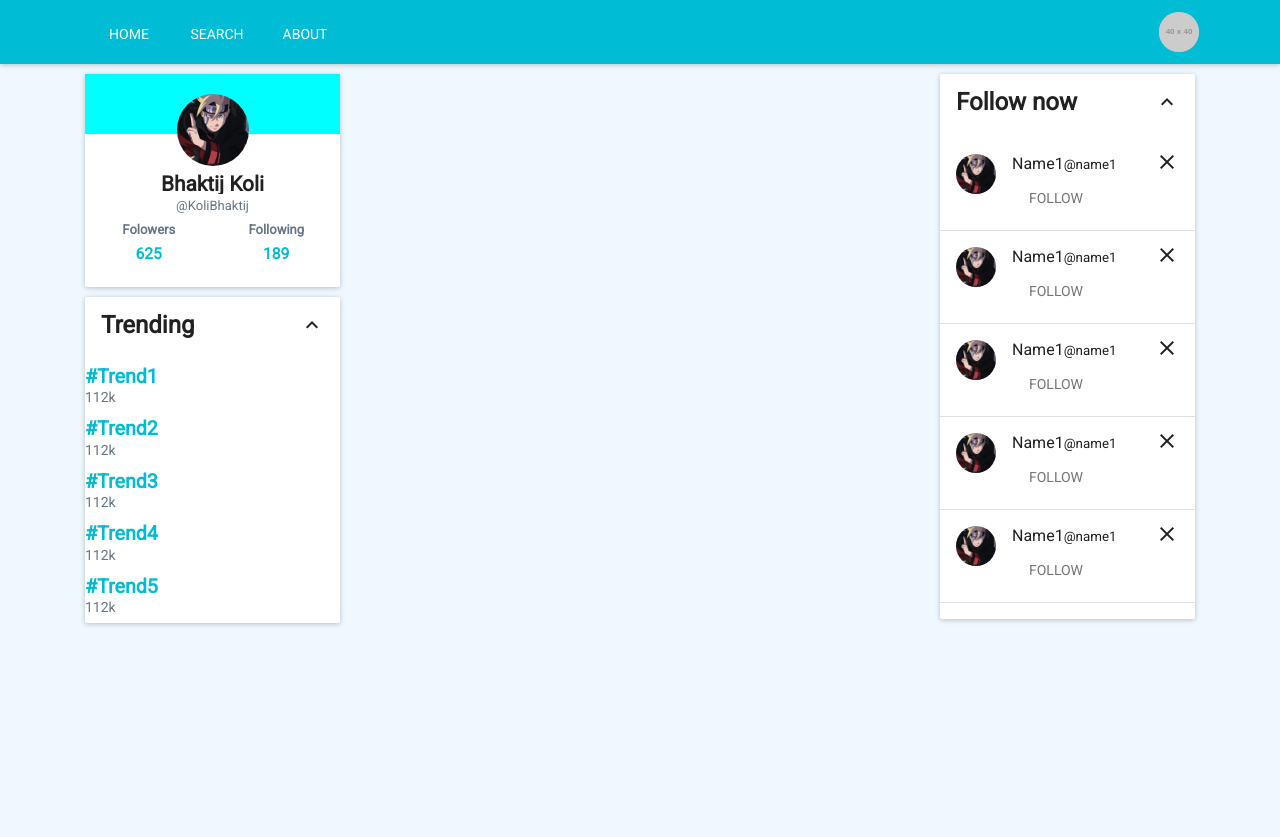
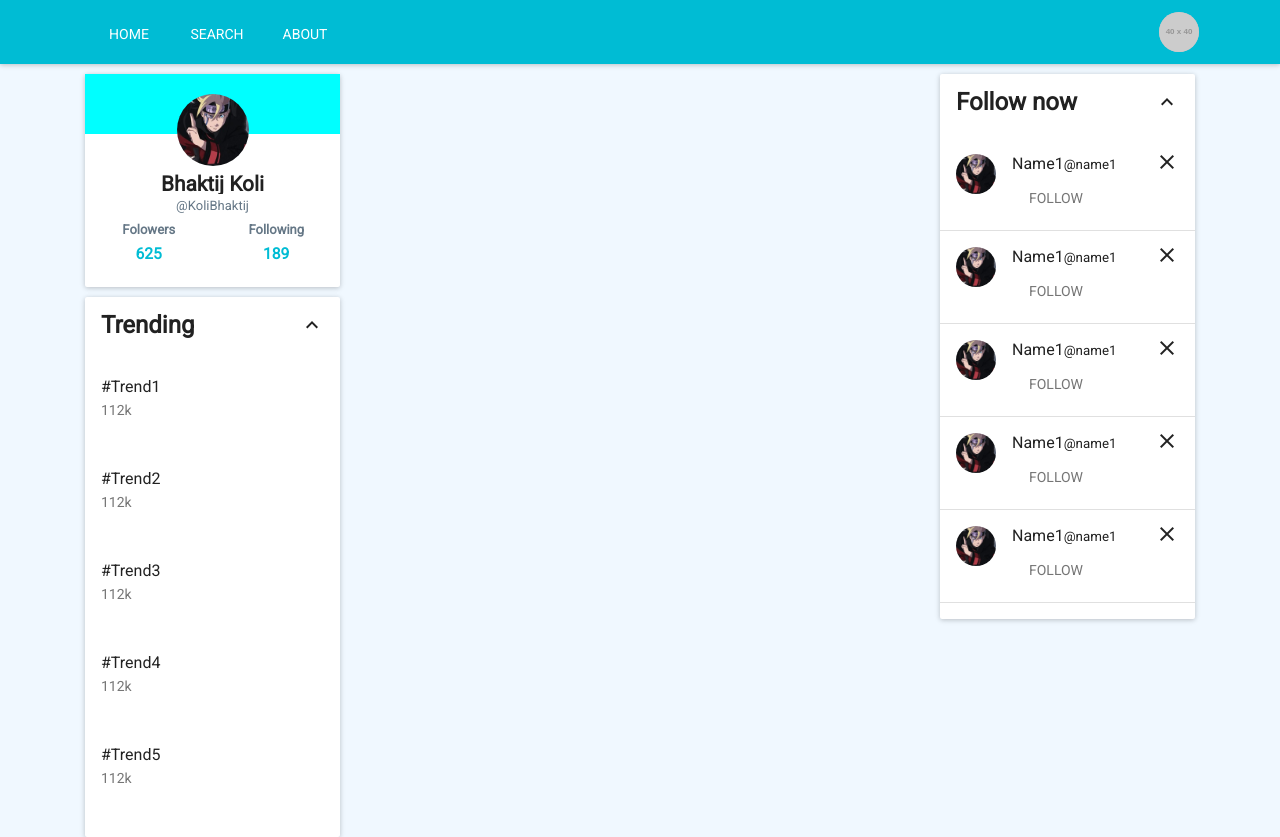
Before and after one commit to bhaktijkoli/Social-Media---ReactJS---HPDF-Task-1, a React (Create React App) app: page / in a window 1280 px wide. Before the commit the page ends 800 px from the top, so only its background shows below. Built offline with nearby package versions, Linux system fonts and the light colour scheme.

Commit message:
Modified Home Trends

```diff
--- a/src/App.css
+++ b/src/App.css
@@ -111,29 +111,3 @@ h3 {
   font-size: 1.2em;
   color: rgb(0, 188, 212);
 }
-
-/*Trending*/
-.trent-list {
-  margin: 0px;
-  padding: 0px;
-}
-.trend {
-  list-style: none;
-  line-height: 15px;
-  margin-top: 10px;
-}
-.trend .trend-title {
-  text-decoration: none;
-  color: rgb(0, 188, 212);
-  width: 200px;
-  overflow: hidden;
-  text-overflow: ellipsis;
-  white-space: nowrap;
-}
-.trend .trend-subtitle {
-  color: #657786;
-  width: 200px;
-  overflow: hidden;
-  text-overflow: ellipsis;
-  white-space: nowrap;
-}
--- a/src/Components/Home/HomeTrends.jsx
+++ b/src/Components/Home/HomeTrends.jsx
@@ -1,6 +1,6 @@
 import React, { Component } from 'react';
 
-import {Card, CardHeader, CardActions, CardText, FlatButton} from 'material-ui';
+import {Card, CardHeader, CardActions, CardText, FlatButton, ListItem, List, Divider} from 'material-ui';
 
 class HomeTrends extends Component {
   constructor(props) {
@@ -11,7 +11,17 @@ class HomeTrends extends Component {
   }
   render() {
     const listTrends = this.state.trends.map((trend) =>
-    <li key={trend.name} className="trend"><a className="trend-title" href="#"><h3>#{trend.name}</h3></a><span className="trend-subtitle">{trend.posts}</span></li> );
+      <ListItem
+        key={trend.name}
+        hoverColor="transparent"
+        primaryText={
+          <span className="list-primary-text">#{trend.name}</span>
+        }
+        secondaryText={
+          <span>{trend.posts}</span>
+        }
+        secondaryTextLines={2}
+      />);
     return (
       <Card initiallyExpanded={true} >
         <CardHeader
@@ -21,10 +31,9 @@ class HomeTrends extends Component {
           showExpandableButton={true}
         />
         <CardText expandable={true} className="card-text">
-          <ul className="trent-list card-fix">
+          <List>
             {listTrends}
-
-          </ul>
+          </List>
         </CardText>
       </Card>
     );
```
